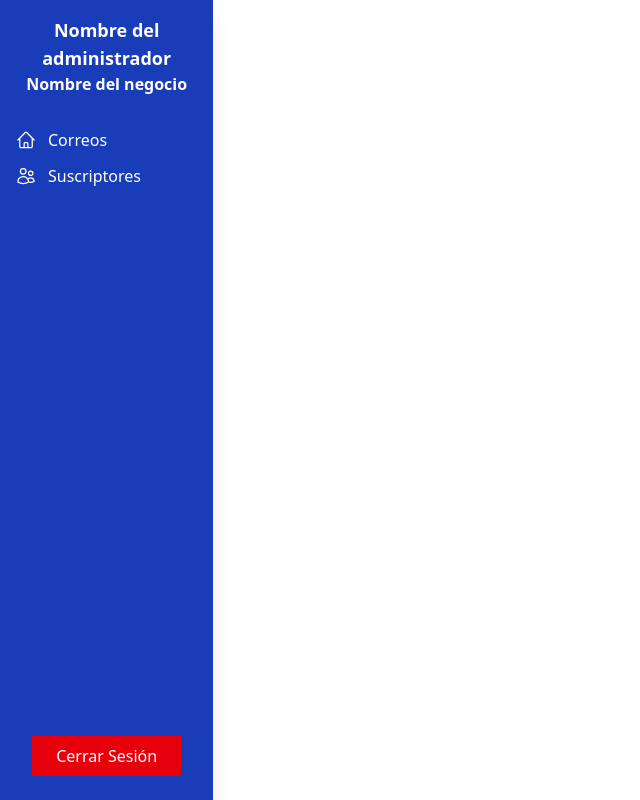
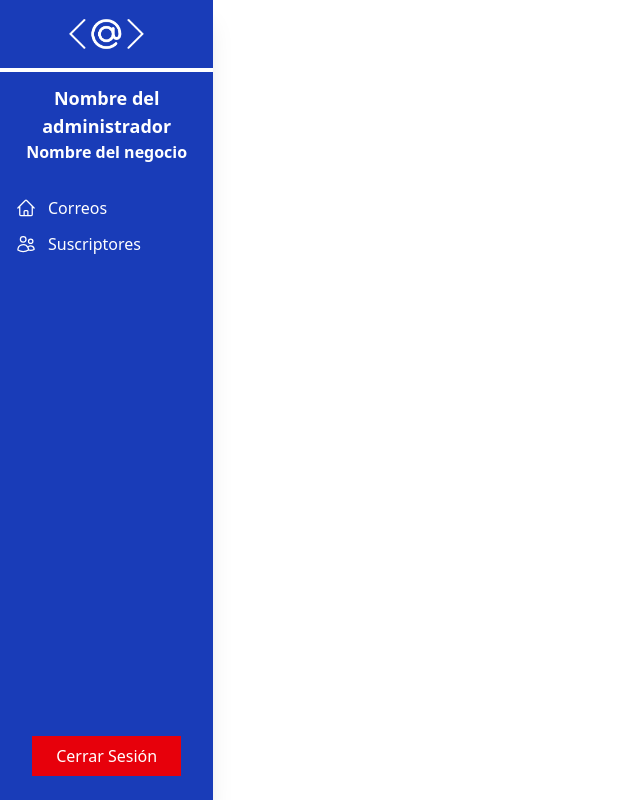
Before and after one commit to Alejandro369159/boletin-automatizacion, a Vue app: page / in a window 1280 px wide. Shown: the whole page, without its empty margins (0-640 px from the left). Built offline with nearby package versions, Linux system fonts and the light colour scheme; the HTML template or start-up script is replaced by a standard one.

Commit message:
se agrega logo

```diff
--- a/src/layout/AdminSidebar.vue
+++ b/src/layout/AdminSidebar.vue
@@ -22,7 +22,9 @@ const routes: { label: string; path: string; icon: FunctionalComponent }[] = [
     <nav class="h-[100dvh] bg-blue-800 w-1/6 shadow-xl flex flex-col justify-between">
       <div>
         <div class="text-white font-semibold text-center pt-4 mb-8">
-          <p class="text-lg">Nombre del administrador</p>
+          <img src="@/assets/images/logo.png" alt="logo" class="h-9 invert mx-auto" />
+          <hr class="border-2 mt-4" />
+          <p class="text-lg mt-3">Nombre del administrador</p>
           <p>Nombre del negocio</p>
         </div>
 
```
Also changed, not shown: src/assets/images/logo.png (added).
